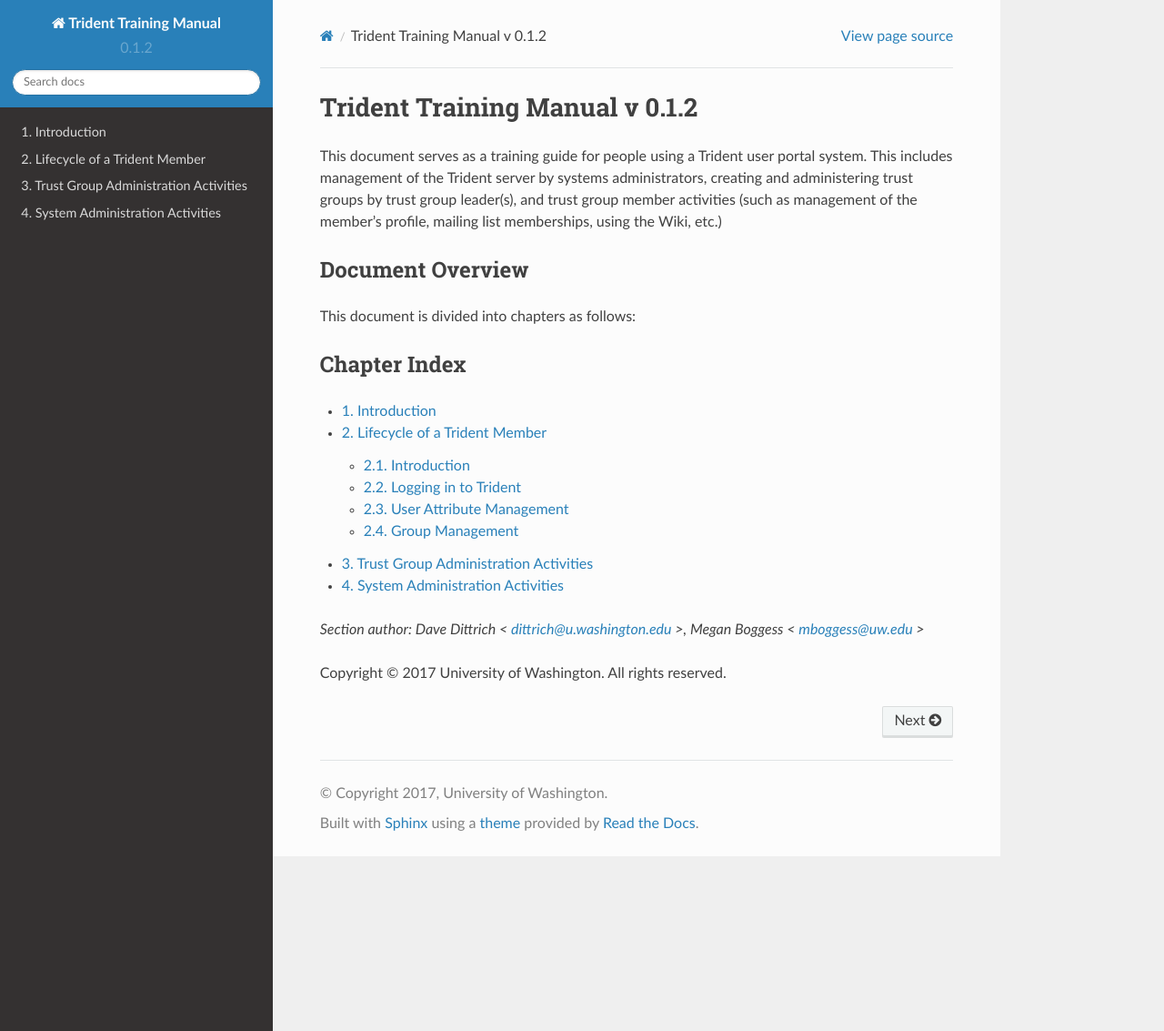
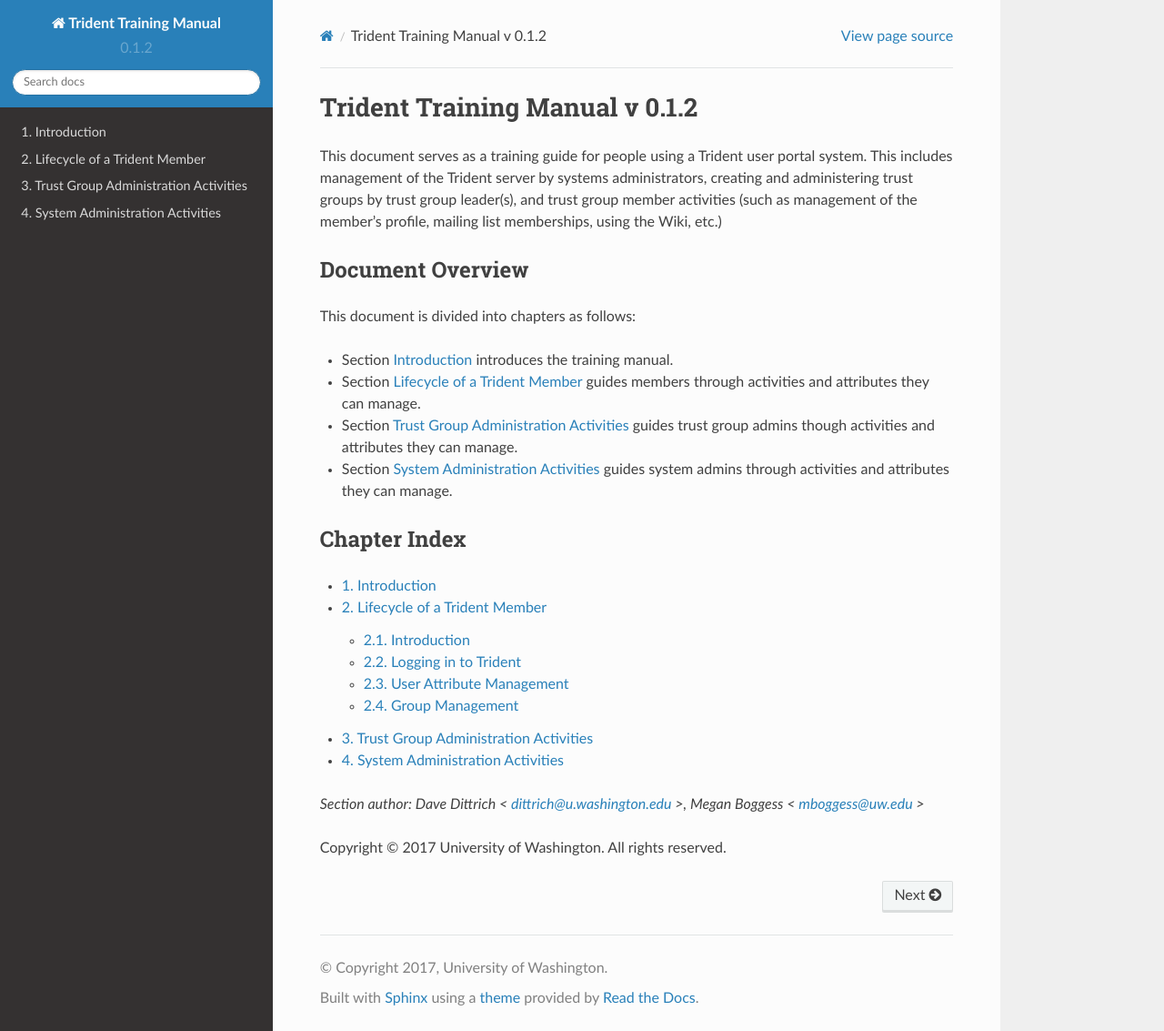
Before and after one commit to uw-dims/trident-training-manual, a Sphinx documentation site: the page built from docs/source/index.rst, in a window 1280 px wide and 1133 px high. Shown: the whole window at 91% size. Built offline with Sphinx 7.4.7 and the Read the Docs theme 2.0.0, drawn with Linux system fonts in a browser that asks for light colours; pages that are not in the unit, such as notebooks, are missing from menus.

Commit message:
Update 'Document Overview'.

```diff
--- a/docs/source/index.rst
+++ b/docs/source/index.rst
@@ -18,8 +18,17 @@
 
 This document is divided into chapters as follows:
 
-.. See http://app.devops.develop:8080/docs/develop/html/dims-sr/scope.html#document-overview
-.. for an example of what this should look like.
++ Section :ref:`introduction` introduces the training
+  manual.
+
++ Section :ref:`memberlifecycle` guides members through
+  activities and attributes they can manage.
+
++ Section :ref:`grouplifecycle` guides trust group admins
+  though activities and attributes they can manage.
+
++ Section :ref:`systemadministration` guides system admins
+  through activities and attributes they can manage.
 
 Chapter Index
 ~~~~~~~~~~~~~
```
